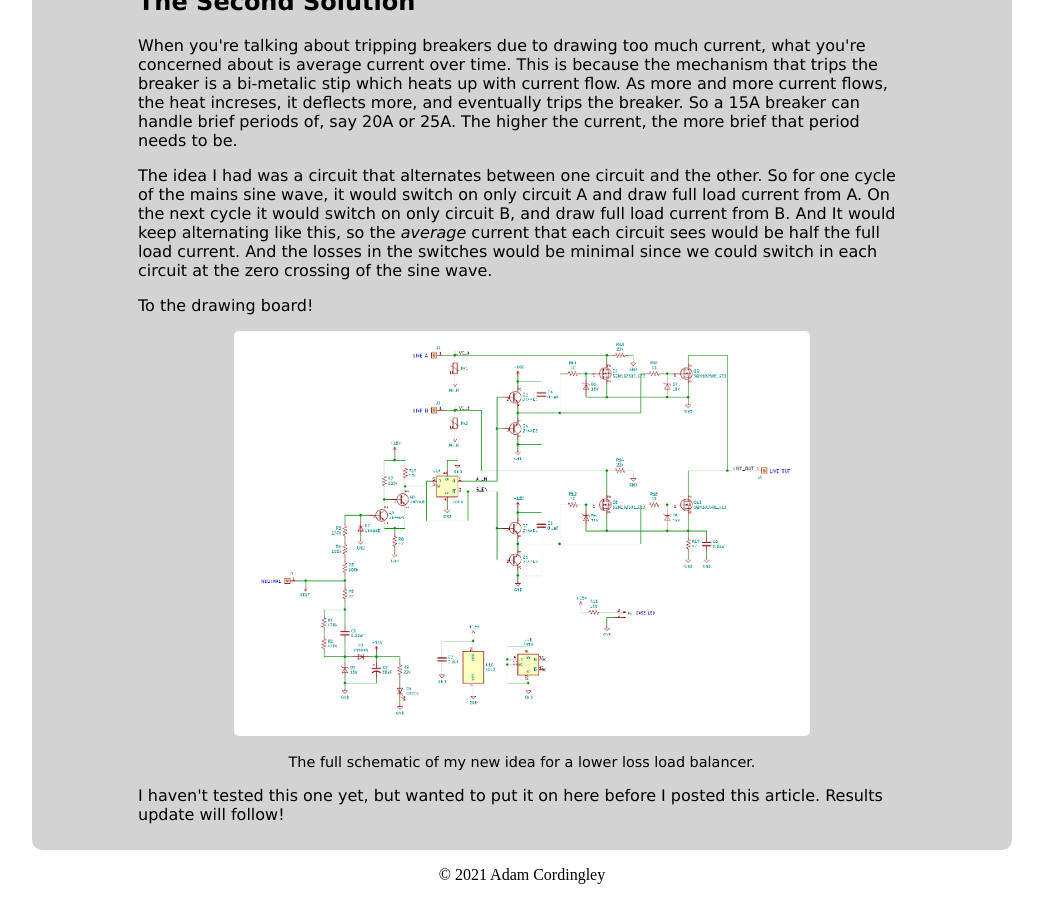
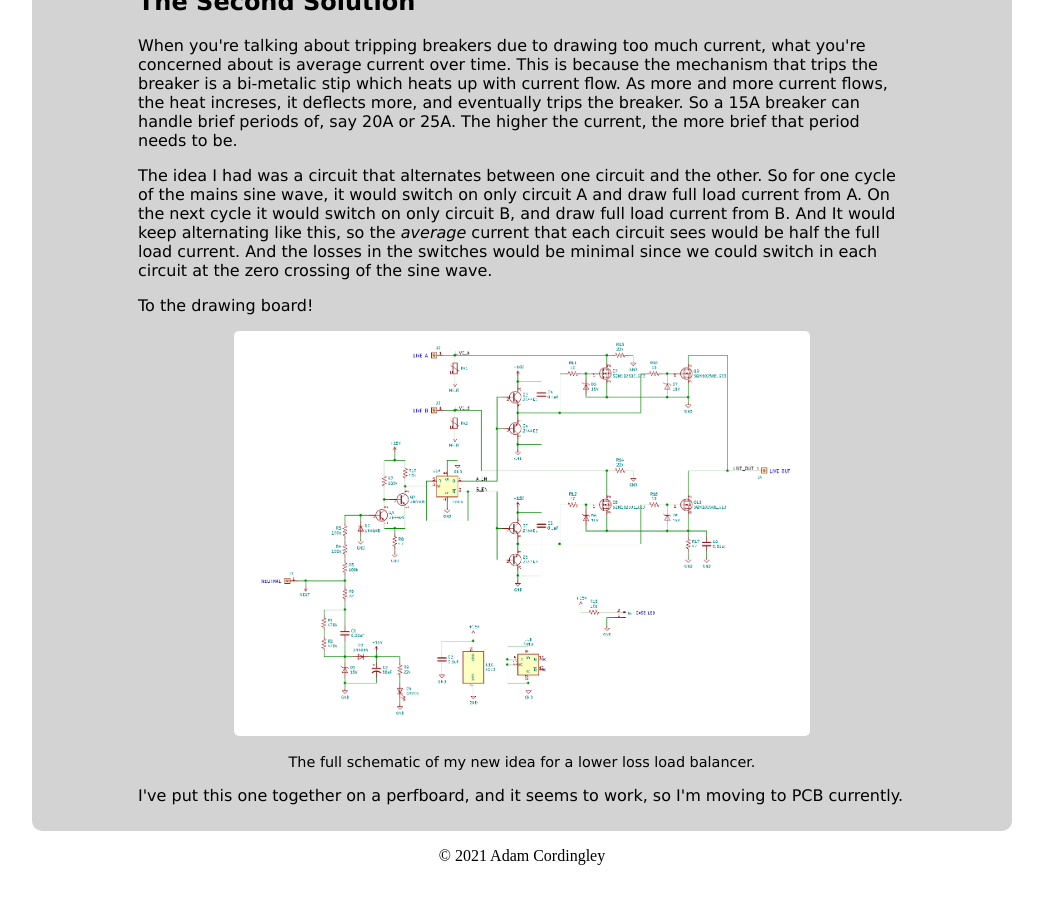
Before and after one commit to AdamC19/AdamC19.github.io, a Jekyll site: the page built from _posts/2021-12-9-load_balancer.html, in a window 1280 px wide and 900 px high, scrolled down 4358 px. Shown: the whole window, without its empty margins (118-1161 px from the left). Built offline with Jekyll 4.4.1, drawn with Linux system fonts in a browser that asks for light colours; comment, search, counter and statistics services are not loaded.

Commit message:
Some text

```diff
--- a/_posts/2021-12-9-load_balancer.html
+++ b/_posts/2021-12-9-load_balancer.html
@@ -74,5 +74,5 @@ permalink: /load_balancer/
     <p>The full schematic of my new idea for a lower loss load balancer.</p>
 </div>
 <p>
-    I haven't tested this one yet, but wanted to put it on here before I posted this article. Results update will follow!
+    I've put this one together on a perfboard, and it seems to work, so I'm moving to PCB currently.
 </p>
```
